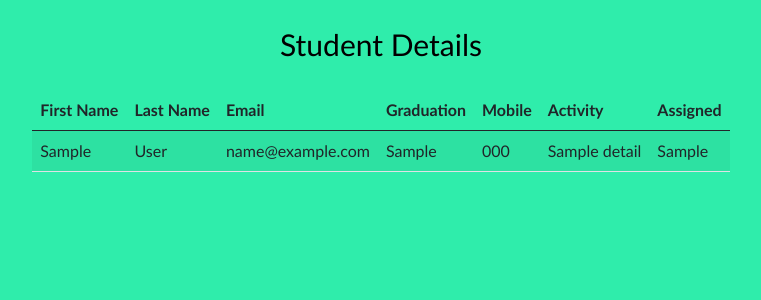
After one commit to roshnirathore456/studentdetails, a Django app: page /teacherfetch in a window 1280 px wide. The commit adds this page. Shown: the top 300 px of the page, without its empty margins (259-1020 px from the left). Run offline with Django 3.2, Linux system fonts and the light colour scheme; tables that the repository leaves empty hold one stand-in row (values such as "Sample post"); some libraries are stand-ins or nearby versions.

Commit message:
Added student details form and implemented teach login logic.

```diff
--- /dev/null
+++ b/app/admin.py
@@ -0,0 +1,4 @@
+from django.contrib import admin
+from .models import Details
+# Register your models here.
+admin.site.register(Details)
--- /dev/null
+++ b/app/models.py
@@ -0,0 +1,15 @@
+from django.db import models
+# Create your models here.
+
+
+class Details(models.Model):
+    firstname = models.CharField(max_length=20, default='', null=False)
+    lastname = models.CharField(max_length=30, default='', null=False)
+    useremail = models.EmailField(max_length=30, default='', null=False)
+    graduation = models.CharField(max_length=30, default='', null=False)
+    phone = models.CharField(max_length=14, default='', null=False)
+    activityname = models.CharField(max_length=14, default='', null=False)
+    activityassigned = models.CharField(max_length=30, default=' ', null=False)
+
+    def __str__(self):
+        return self.firstname
--- a/app/urls.py
+++ b/app/urls.py
@@ -10,5 +10,6 @@ urlpatterns = [
     path('studentsignup', views.student_signup_view,name='studentsignup'),
     path('studentlogin', views.student_login_view,name='studentlogin'),
     path('home', views.home, name='home'),
-    path('studentdetails', views.studentdetails_view),
+    path('studentdetails', views.studentdetails_view,name='studentdetails'),
+    path('teacherfetch', views.teacher_fetch_student_details,name='teacherfetch'),
 ]
--- a/app/views.py
+++ b/app/views.py
@@ -2,6 +2,9 @@ from django.contrib import messages
 from django.contrib.auth import authenticate, login
 from django.contrib.auth.models import User
 from django.shortcuts import render, redirect
+from django.shortcuts import render, HttpResponse
+from .models import Details
+
 
 def home(request):
     return render(request, "authentication/index.html")
@@ -51,7 +54,7 @@ def student_login_view(request):
         print("User is {}",user)
         if user is not None:
             login(request, user)
-            return render(request, "studentform.html")
+            return redirect('studentdetails')
         else:
             messages.error(request, "Please enter valid credentials.")
             return redirect('studentlogin')
@@ -87,9 +90,39 @@ def teacher_login_view(request):
         print("User is {}",user)
         if user is not None:
             login(request, user)
-            messages.success(request, ("Teacher Login Successful!"))
-            return render(request, "authentication/index.html")
+            # messages.success(request, ("Teacher Login Successful!"))
+            return redirect('teacherfetch')
         else:
             messages.error(request, "Please enter valid credentials.")
             return redirect('teacherlogin')
     return render(request, 'teacherlogin.html')
+
+def studentdetails_view(request):
+    # Getting data from the HTML and accepting
+    if request.method == 'POST':
+        firstname = request.POST['firstname']
+        lastname = request.POST['lastname']
+        useremail = request.POST['useremail']
+        graduation = request.POST['graduation']
+        phone = request.POST['phone']
+        activityname = request.POST['activityname']
+        activityassigned = request.POST['activityassigned']
+        print(firstname, lastname, useremail, graduation, phone, activityname, activityassigned)
+
+        obj = Details()
+        obj.firstname = firstname
+        obj.lastname = lastname
+        obj.useremail = useremail
+        obj.graduation = graduation
+        obj.phone = phone
+        obj.activityname = activityname
+        obj.activityassigned = activityassigned
+        obj.save()
+        return render(request, "studentdetailssuccess.html")
+    return render(request, 'studentdetailsform.html')
+
+def teacher_fetch_student_details(request):
+    # return render(request, 'studentdetailsfetch.html')
+	studentfetch = Details.objects.all()
+	return render(request, 'studentdetailsfetch.html',
+		{'studentfetch': studentfetch})
--- /dev/null
+++ b/templates/studentdetailsfetch.html
@@ -0,0 +1,62 @@
+<!DOCTYPE html>
+{% load static %}
+<html lang="en" dir="ltr">
+
+<head>
+  <meta charset="utf-8">
+  <title>Student Details</title>
+  <link href="https://cdn.jsdelivr.net/npm/bootstrap@5.1.0/dist/css/bootstrap.min.css" rel="stylesheet" integrity="sha384-KyZXEAg3QhqLMpG8r+8fhAXLRk2vvoC2f3B09zVXn8CA5QIVfZOJ3BCsw2P0p/We" crossorigin="anonymous">
+        <script src="https://cdn.jsdelivr.net/npm/bootstrap@5.1.0/dist/js/bootstrap.bundle.min.js" integrity="sha384-U1DAWAznBHeqEIlVSCgzq+c9gqGAJn5c/t99JyeKa9xxaYpSvHU5awsuZVVFIhvj" crossorigin="anonymous"></script>
+
+  <style >
+    .body {
+        background-color: #2fedab;
+        font-family: 'Trebuchet MS', sans-serif;
+    }
+    .para{
+            width: 50%;
+            margin: 2% auto;
+            color: black;
+            text-align: center;
+            font-size: 30px;
+    }
+</style>
+</head>
+
+<body class="body">
+<!--  {% include "navbar.html" %}-->
+  <div class="container">
+    <p class="font-weight-bold para">Student Details</p>
+  </div>
+<div class="row justify-content-center">
+    <div class="col-auto">
+      <table class="table table-responsive table-striped">
+          <thead>
+            <tr>
+              <th scope="col">First Name</th>
+              <th scope="col">Last Name</th>
+              <th scope="col">Email</th>
+              <th scope="col">Graduation</th>
+              <th scope="col">Mobile</th>
+              <th scope="col">Activity</th>
+              <th scope="col">Assigned</th>
+            </tr>
+          </thead>
+          <tbody>
+              {% for student in studentfetch %}
+                <tr>
+                  <td>{{student.firstname}}</td>
+                  <td>{{student.lastname}}</td>
+                  <td>{{student.useremail}}</td>
+                  <td>{{student.graduation}}</td>
+                  <td>{{student.phone}}</td>
+                  <td>{{student.activityname}}</td>
+                  <td>{{student.activityassigned}}</td>
+                </tr>
+              {% endfor %}
+          </tbody>
+      </table>
+    </div>
+</div>
+</body>
+</html>
--- a/templates/studentsignup.html
+++ b/templates/studentsignup.html
@@ -65,7 +65,7 @@
                 </div>
             </div>
             <div class="col-md-12 mb-3">
-                <label for="email">User name</label>
+                <label for="email">Email</label>
                 <input type="email" class="form-control" id="email" name="email" placeholder="Enter email" required>
                 <div class="valid-feedback">
                     Looks good!
```
Also changed, not shown: templates/base.html (deleted, +0 -46 lines), templates/studentdetailsform.html (renamed from templates/studentform.html, +11 -0 lines), templates/studentdetailssuccess.html (added, +29 -0 lines).
